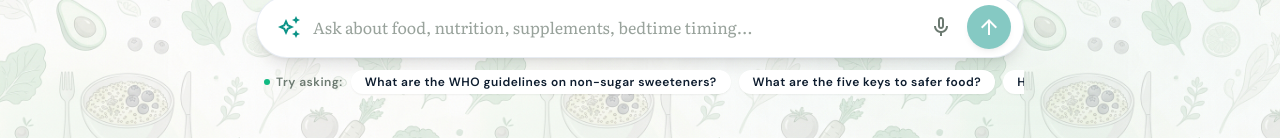
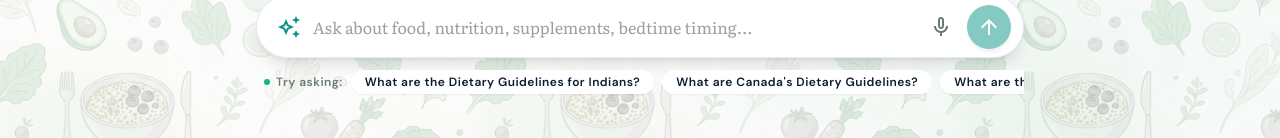
Before and after one commit to theprachiverse/Nutri_AI, a Next.js app: page /chat in a window 1280 px wide. Shown: the part 662-800 px from the top of the page. Built offline with nearby package versions, Linux system fonts and the light colour scheme.

Commit message:
Update InputBox suggestions to only use documents with chunks

```diff
--- a/components/InputBox.tsx
+++ b/components/InputBox.tsx
@@ -66,10 +66,10 @@ export default function InputBox({ onSend, disabled }: { onSend: (text: string)
           <span className="font-label-sm text-label-sm font-semibold">Try asking:</span>
         </div>
         {[
-          "What are the WHO guidelines on non-sugar sweeteners?",
-          "What are the five keys to safer food?",
-          "How should used cooking oil be handled safely?",
-          "What are the Dietary Guidelines for Indians?"
+          "What are the Dietary Guidelines for Indians?",
+          "What are Canada's Dietary Guidelines?",
+          "What are the essential nutrients I need to know about?",
+          "What are the health benefits of whole grains?"
         ].map((query, i) => (
           <button
             key={i}
```
